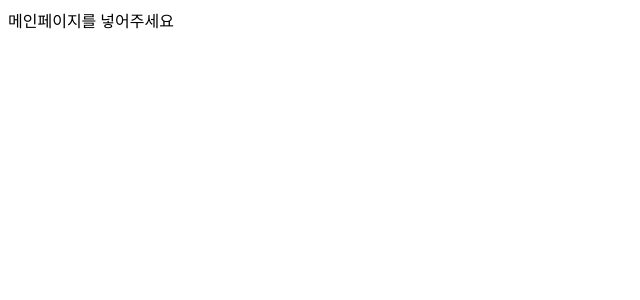
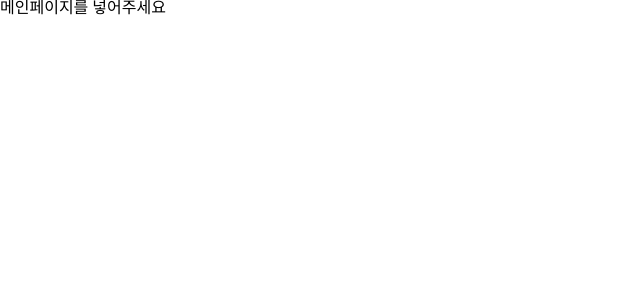
Before and after one commit to RedCross-Revive-Hackthon/frontend, a React (Vite) app: page / in a window 1280 px wide. Shown: the top 300 px of the page, without its empty margins (0-640 px from the left). Built offline with nearby package versions, Linux system fonts and the light colour scheme.

Commit message:
init: globalstyle, theme setting

```diff
--- a/package.json
+++ b/package.json
@@ -13,7 +13,8 @@
     "prettier": "^3.0.2",
     "react": "^18.2.0",
     "react-dom": "^18.2.0",
-    "styled-components": "^6.0.7"
+    "styled-components": "^6.0.7",
+    "styled-reset": "^4.5.1"
   },
   "devDependencies": {
     "@stylelint/postcss-css-in-js": "^0.38.0",
--- a/src/App.tsx
+++ b/src/App.tsx
@@ -1,9 +1,10 @@
-
+import GlobalStyle from './styles/globalStyles';
 import Router from './Router';
 
 function App() {
   return (
     <>
+      <GlobalStyle />
       <Router />
     </>
   );
--- /dev/null
+++ b/src/styles/globalStyles.ts
@@ -0,0 +1,23 @@
+import { createGlobalStyle } from 'styled-components';
+import reset from 'styled-reset';
+
+const GlobalStyle = createGlobalStyle`
+  ${reset}
+body {
+  overscroll-behavior : contain;
+margin: 0 auto;
+}
+a {
+cursor: pointer;
+text-decoration: none;
+color:inherit;
+}
+button {
+border: none;
+background: none;
+cursor: pointer;
+font: inherit;
+}
+`;
+
+export default GlobalStyle;
--- /dev/null
+++ b/src/styles/style.d.ts
@@ -0,0 +1,6 @@
+export type FontsTypes = typeof fonts;
+
+export const theme: DefaultTheme = {
+  colors,
+  fonts,
+};
--- /dev/null
+++ b/src/styles/theme.ts
@@ -0,0 +1,30 @@
+import { DefaultTheme } from 'styled-components';
+
+const colors = {};
+
+export type ColorsTypes = typeof colors;
+
+interface Font {
+  family: string;
+  weight: number;
+  size: number;
+  lineHeight: number;
+}
+
+const FONT = ({ family, weight, size, lineHeight }: Font): string => {
+  return `
+      font-family: ${family};
+      font-weight : ${weight};
+      font-size : ${size}rem;
+      line-height : ${lineHeight}rem;
+      `;
+};
+
+const fonts = {};
+
+export type FontsTypes = typeof fonts;
+
+export const theme: DefaultTheme = {
+  colors,
+  fonts,
+};
```
Also changed, not shown: 1 other file (tests, documents, lock files or other folders).
